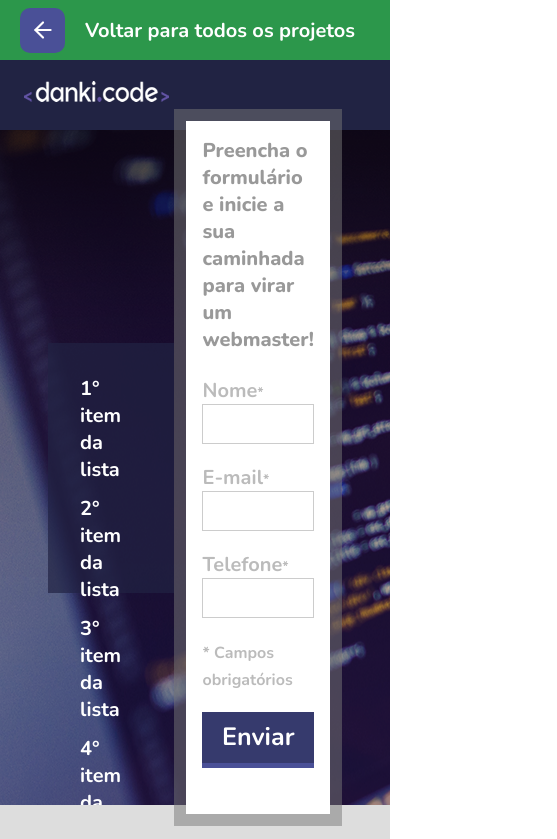
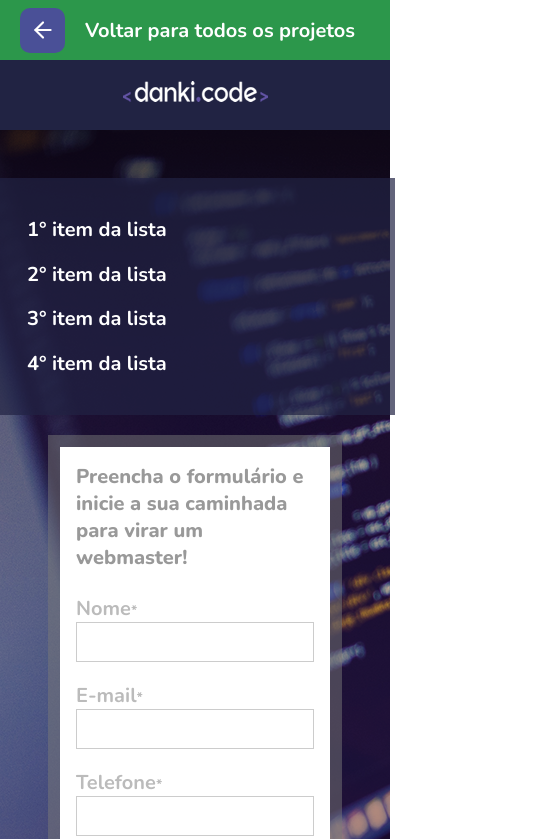
Before and after one commit to p3-d2/all-projects-dankicode, a React (Create React App) app: page /one in a window 390 px wide. Shown: the top 839 px of the page, 557 px wide, since content can reach past the window. Built offline with nearby package versions, Linux system fonts and the light colour scheme.

Commit message:
responsiveness of the first project

```diff
--- a/src/pages/Project-one/index.tsx
+++ b/src/pages/Project-one/index.tsx
@@ -147,7 +147,7 @@ const ProjectOne: FC = () => {
       <Footer>
         <FooterTitle>Todos os direitos reservados</FooterTitle>
         <FooterSubTitle>
-          Feito com <HearthIcon size={20} color="rgb(255, 0, 0)" /> por
+          Feito com <HearthIcon size={20} color="#ff0000" /> por
           <Strong
             href="https://github.com/pedro-frontend"
             target="_blank"
--- a/src/pages/Project-one/styles.ts
+++ b/src/pages/Project-one/styles.ts
@@ -1,7 +1,12 @@
 import styled, { css } from 'styled-components'
-import { FiArrowDown, FiHeart } from 'react-icons/fi'
-import { SiCss3, SiHtml5, SiJavascript } from 'react-icons/si'
 import backgroundImage from '../../assets/header_bg.png'
+import {
+  FiArrowDown,
+  SiHtml5,
+  SiCss3,
+  SiJavascript,
+  FiHeart
+} from '../../styles/icons'
 
 export const Container = styled.div``
 
@@ -12,6 +17,10 @@ export const Header = styled.header`
 
   display: flex;
   align-items: center;
+
+  @media (max-width: 900px) {
+    justify-content: center;
+  }
 `
 
 export const Logo = styled.a``
@@ -19,23 +28,36 @@ export const Logo = styled.a``
 export const LogoImg = styled.img``
 
 export const Banner = styled.div`
-  height: 80vh;
+  height: max(80vh, 510px);
   padding: 48px;
   background-image: url(${backgroundImage});
 
   display: flex;
   align-items: center;
   justify-content: space-between;
+
+  @media (max-width: 900px) {
+    height: calc(
+      max(85vh, 535px) + 250px + 20px + 48px
+    ); /* Form height + InfoBox height + InfoBox margin-bottom + Banner padding */
+    flex-direction: column;
+    justify-content: center;
+  }
 `
 
 export const InfoBox = styled.div`
   height: 250px;
-  width: 500px;
+  width: min(500px, 40%);
+  min-width: 400px;
 
   background-color: rgba(33, 35, 67, 0.7);
   color: #fff;
 
-  @media (max-width: 500px) {
+  @media (max-width: 900px) {
+    margin-bottom: 20px;
+  }
+
+  @media (max-width: 400px) {
     width: 100%;
   }
 `
@@ -59,7 +81,7 @@ export const InfoBoxListItem = styled.li``
 
 export const Form = styled.form`
   width: 400px;
-  height: 85vh;
+  height: max(85vh, 535px);
   padding: 16px;
 
   background-color: #fff;
@@ -205,7 +227,11 @@ export const CardList = styled.ul`
 
   display: grid;
   grid-template-columns: repeat(3, 1fr);
-  grid-column-gap: 24px;
+  grid-gap: 24px;
+
+  @media (max-width: 750px) {
+    grid-template-columns: 1fr;
+  }
 `
 
 export const CardListItem = styled.li`
```
